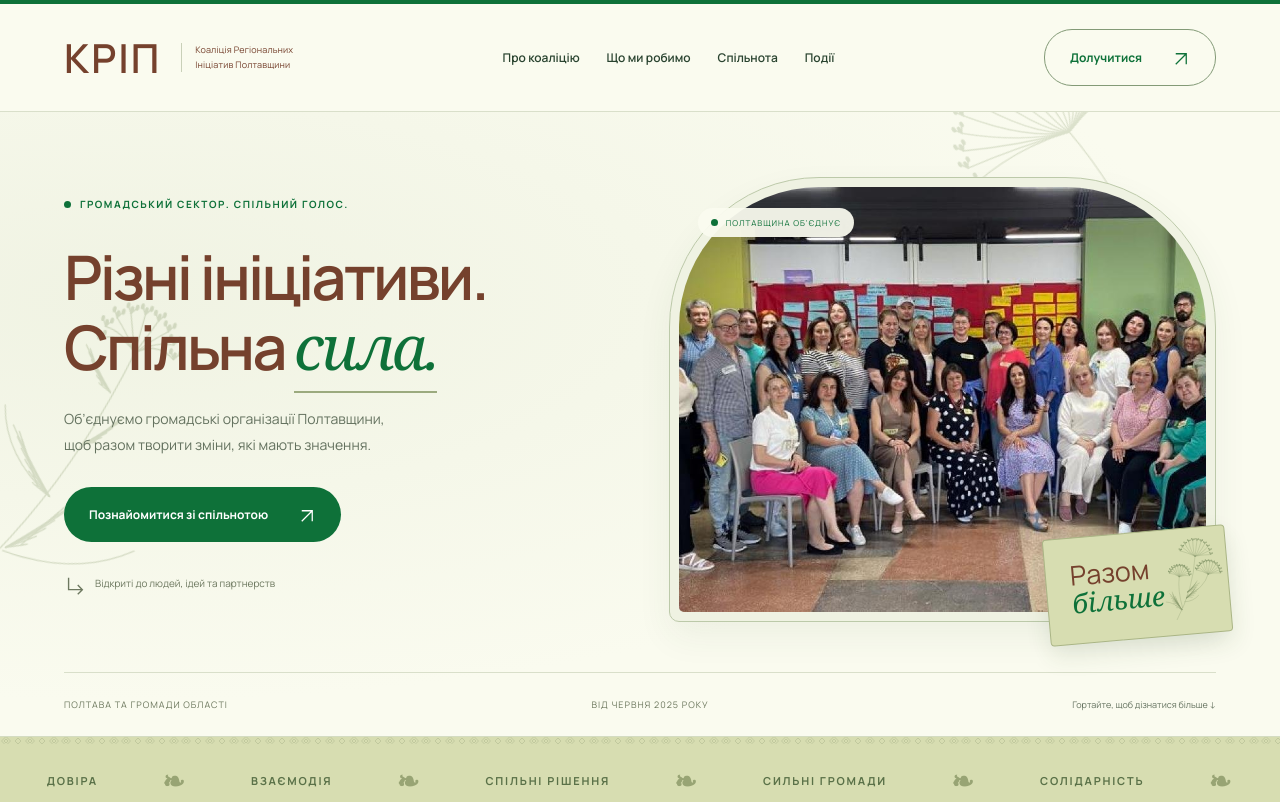
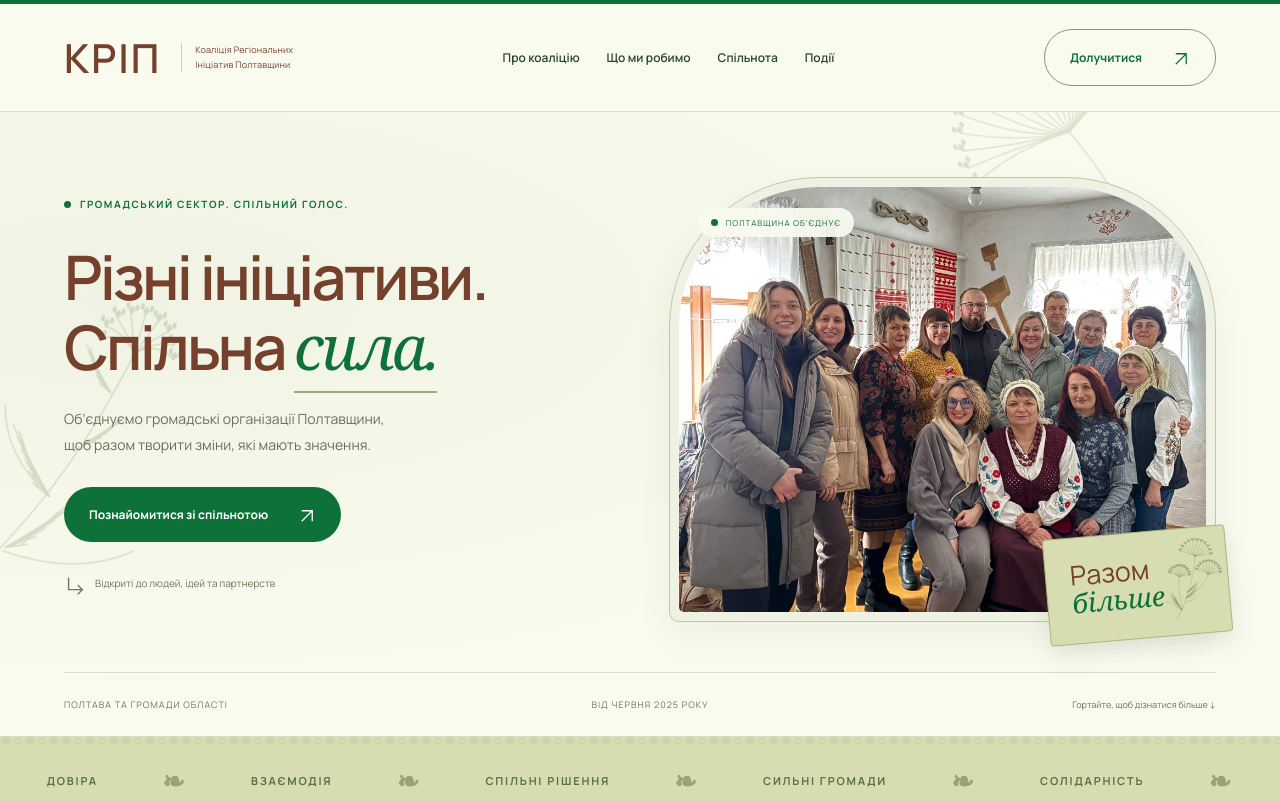
Before and after one commit to annakuzmenkoit-netizen/krip, a website built with Vite: page index.html in a window 1280 px wide. Shown: the top 802 px of the page. Built offline with nearby package versions, Linux system fonts and the light colour scheme; a web font is replaced by a local one.

Commit message:
Use provided community photograph in hero

```diff
--- a/index.html
+++ b/index.html
@@ -4,7 +4,7 @@
 <body>
 <header class="header"><a class="brand" href="#" aria-label="КРІП — на головну"><span class="brand-wordmark">КРІП</span><span class="brand-caption">Коаліція Регіональних<br>Ініціатив Полтавщини</span></a><button class="menu-toggle" aria-expanded="false" aria-controls="navigation" aria-label="Відкрити меню">☰</button><nav id="navigation"><a href="#about">Про коаліцію</a><a href="#directions">Що ми робимо</a><a href="#community">Спільнота</a><a href="#events">Події</a></nav><a class="button header-button" href="#join">Долучитися <span><svg class="arrow-icon" viewBox="0 0 24 24" fill="none" stroke="currentColor" stroke-width="1.7" aria-hidden="true"><path d="M5 19 19 5M5 5h14v14"/></svg></span></a></header>
 <main>
-<section class="hero"><div class="hero-copy"><div class="eyebrow"><span class="live-dot"></span> ГРОМАДСЬКИЙ СЕКТОР. СПІЛЬНИЙ ГОЛОС.</div><h1>Різні ініціативи.<br>Спільна <span class="serif">сила.</span></h1><p>Об’єднуємо громадські організації Полтавщини,<br class="desktop"> щоб разом творити зміни, які мають значення.</p><a class="button dark" href="#community">Познайомитися зі спільнотою <span><svg class="arrow-icon" viewBox="0 0 24 24" fill="none" stroke="currentColor" stroke-width="1.7" aria-hidden="true"><path d="M5 19 19 5M5 5h14v14"/></svg></span></a><div class="hero-note"><span><svg class="arrow-icon" viewBox="0 0 24 24" fill="none" stroke="currentColor" stroke-width="1.5" aria-hidden="true"><path d="M5 3v13h15m-5-5 5 5-5 5"/></svg></span> Відкриті до людей, ідей та партнерств</div></div><div class="hero-visual"><img src="/assets/photo-000.jpg" alt="Учасники регіональної зустрічі громадських організацій Полтавщини"><div class="photo-label"><span class="live-dot"></span> ПОЛТАВЩИНА ОБ’ЄДНУЄ</div><div class="photo-sticker">Разом<br><span class="serif">більше</span><img class="sticker-dill" src="/assets/dill-flowering.svg" alt="" aria-hidden="true"></div></div><div class="hero-bottom"><span>ПОЛТАВА ТА ГРОМАДИ ОБЛАСТІ</span><span>ВІД ЧЕРВНЯ 2025 РОКУ</span><a href="#about">Гортайте, щоб дізнатися більше ↓</a></div></section>
+<section class="hero"><div class="hero-copy"><div class="eyebrow"><span class="live-dot"></span> ГРОМАДСЬКИЙ СЕКТОР. СПІЛЬНИЙ ГОЛОС.</div><h1>Різні ініціативи.<br>Спільна <span class="serif">сила.</span></h1><p>Об’єднуємо громадські організації Полтавщини,<br class="desktop"> щоб разом творити зміни, які мають значення.</p><a class="button dark" href="#community">Познайомитися зі спільнотою <span><svg class="arrow-icon" viewBox="0 0 24 24" fill="none" stroke="currentColor" stroke-width="1.7" aria-hidden="true"><path d="M5 19 19 5M5 5h14v14"/></svg></span></a><div class="hero-note"><span><svg class="arrow-icon" viewBox="0 0 24 24" fill="none" stroke="currentColor" stroke-width="1.5" aria-hidden="true"><path d="M5 3v13h15m-5-5 5 5-5 5"/></svg></span> Відкриті до людей, ідей та партнерств</div></div><div class="hero-visual"><img src="/assets/hero-community.jpg" alt="Спільнота КРІП на зустрічі в українській світлиці" width="960" height="1280" fetchpriority="high"><div class="photo-label"><span class="live-dot"></span> ПОЛТАВЩИНА ОБ’ЄДНУЄ</div><div class="photo-sticker">Разом<br><span class="serif">більше</span><img class="sticker-dill" src="/assets/dill-flowering.svg" alt="" aria-hidden="true"></div></div><div class="hero-bottom"><span>ПОЛТАВА ТА ГРОМАДИ ОБЛАСТІ</span><span>ВІД ЧЕРВНЯ 2025 РОКУ</span><a href="#about">Гортайте, щоб дізнатися більше ↓</a></div></section>
 <div class="ticker" aria-hidden="true"><span>ДОВІРА</span><span class="botanical-divider">❧</span><span>ВЗАЄМОДІЯ</span><span class="botanical-divider">❧</span><span>СПІЛЬНІ РІШЕННЯ</span><span class="botanical-divider">❧</span><span>СИЛЬНІ ГРОМАДИ</span><span class="botanical-divider">❧</span><span>СОЛІДАРНІСТЬ</span><span class="botanical-divider">❧</span></div>
 <section id="about" class="section about"><div class="section-label">01 / ПРО НАС</div><div><h2>Зміни починаються<br>зі слова <span class="serif">«разом».</span></h2><div class="about-columns"><p class="lead">КРІП — відкритий простір взаємодії громадських організацій та ініціатив Полтавщини.</p><p>Ми об’єднуємо досвід, знання та ресурси, щоб підтримувати одне одного й посилювати громадянське суспільство регіону. Працюємо на основі меморандуму про співпрацю та партнерство — з довірою, відкритістю й повагою до кожного голосу.</p></div><div class="stats"><div><strong>2025</strong><span>рік початку спільного шляху</span></div><div><strong>20</strong><span>підписантів меморандуму*</span></div><div><strong>1</strong><span>регіон — багато можливостей</span></div></div><small>* За переліком підписантів від 14 листопада 2025 року.</small></div></section>
 <section id="directions" class="section directions"><div class="section-heading"><div><div class="section-label">02 / НАПРЯМИ РОБОТИ</div><h2>Від знайомства —<br>до <span class="serif">спільної дії.</span></h2></div><p>Створюємо можливості для тих,<br>хто створює зміни у своїх громадах.</p></div><div class="direction-grid"><article><span class="card-number">01</span><h3>Підсилюємо організації</h3><p>Навчання, менторство, методична підтримка та обмін практиками для розвитку команд.</p></article><article><span class="card-number">02</span><h3>Будуємо партнерства</h3><p>Зустрічі, форуми й живий діалог між громадським сектором, владою, бізнесом та партнерами.</p></article><article><span class="card-number">03</span><h3>Діємо спільно</h3><p>Спільні проєкти, громадська участь та адвокація інтересів організацій і громад Полтавщини.</p></article></div></section>
--- a/style.css
+++ b/style.css
@@ -90,3 +90,7 @@ h2{color:var(--earth)}.about{position:relative}.about:after{content:'';position:
 .member-group{display:flex;gap:16px;padding-right:16px;flex-shrink:0}.members .member{flex:0 0 220px;width:220px;min-height:190px;padding:24px 18px;justify-content:center}.members .member-logo{height:76px}.member-group[inert]{pointer-events:none}
 .carousel-controls{display:flex;align-items:center;justify-content:space-between;gap:20px;margin-top:24px}.carousel-hint{font-size:11px;color:var(--muted)}.carousel-buttons{display:flex;align-items:center;gap:8px}.carousel-arrow,.carousel-pause{border:1px solid #a7b592;background:var(--paper);color:var(--green);height:40px;border-radius:24px}.carousel-arrow{width:40px;font-size:20px}.carousel-pause{min-width:128px;padding:0 17px;font-size:11px}.carousel-arrow:hover,.carousel-pause:hover{background:#e9eedb}
 @media(max-width:700px){.members .member{flex-basis:175px;width:175px;min-height:175px;padding:20px 14px}.carousel-controls{margin-top:18px;flex-wrap:wrap;gap:14px}.carousel-hint{font-size:10px}.carousel-buttons{margin-left:auto}.members .member-name{font-size:12px}}
+
+/* Keep every participant visible in the portrait hero photograph. */
+.hero-visual>img{object-position:50% 62%}
+@media(max-width:700px){.hero-visual>img{object-position:50% 63%}}
```
Also changed, not shown: assets/hero-community.jpg (added).
